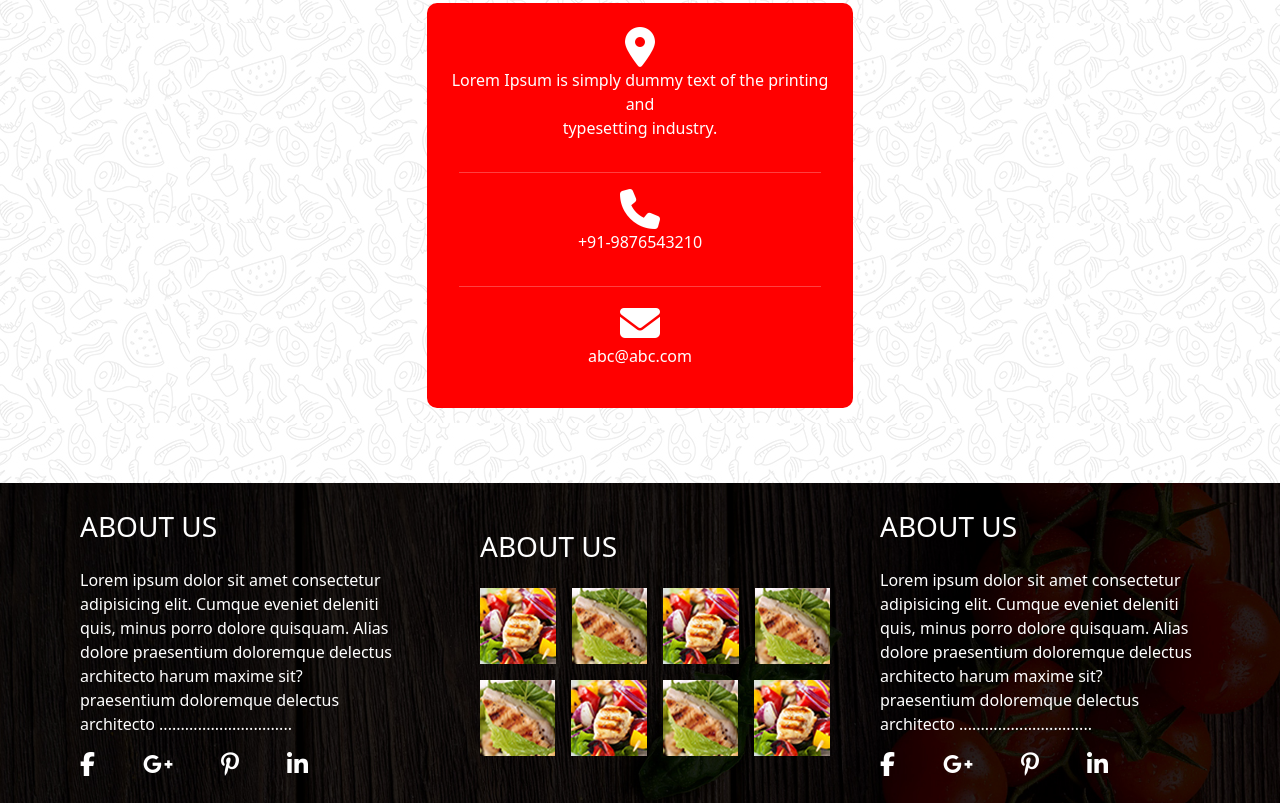
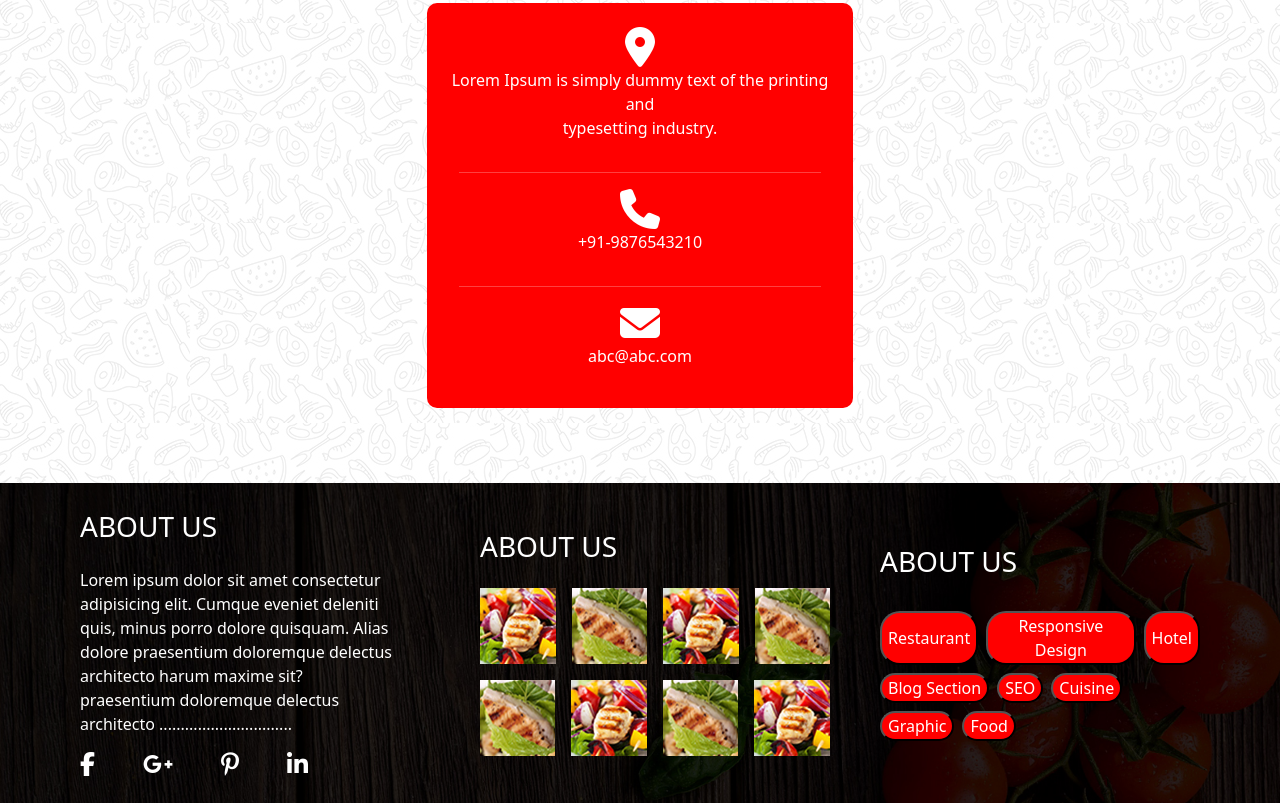
Before and after one commit to IssamJt/projetbts, a website: page index.html in a window 1280 px wide. Shown: the part 6162-6965 px from the top of the page. Drawn offline with nearby package versions, Linux system fonts and the light colour scheme.

Commit message:
fini le footer je dois le mettre en responisive

```diff
--- a/index.html
+++ b/index.html
@@ -1279,8 +1279,8 @@
         </div>
     </section>
 
-    <footer class="d-flex flex-lg-row justify-content-lg-evenly  text-white align-items-center">
-        <div class="footerdiv1 col-3 text-lg-start text-md-center">
+    <footer class="d-flex flex-lg-row flex-column flex-md-wrap justify-content-lg-evenly  text-white align-items-center">
+        <div class="footerdiv1 col-lg-3 col-10 text-lg-start text-md-center">
             <h3 class="mb-lg-4">ABOUT US</h3>
             <p>Lorem ipsum dolor sit amet consectetur adipisicing elit. Cumque eveniet deleniti quis, minus porro dolore
                 quisquam. Alias dolore praesentium doloremque delectus architecto harum maxime sit? praesentium
@@ -1289,7 +1289,7 @@
                     class="fa-brands fa-google-plus-g"></i><i class="fa-brands fa-pinterest-p"></i><i
                     class="fa-brands fa-linkedin-in"></i></div>
         </div>
-        <div class="footerdiv1 col-3 ">
+        <div class="footerdiv2 col-lg-3 col-10 ">
             <h3 class="mb-lg-4">ABOUT US</h3>
             <div class="d-flex flex-lg-row gap-3"><img src="public/images/instragram_gallery_img1.jpg" alt=""><img
                     src="public/images/instragram_gallery_img2.jpg" alt=""><img
@@ -1300,14 +1300,11 @@
                     src="public/images/instragram_gallery_img2.jpg" alt=""><img
                     src="public/images/instragram_gallery_img1.jpg" alt=""></div>
         </div>
-        <div class="footerdiv1 col-3">
+        <div class="footerdiv3 col-lg-3 col-10 d-flex flex-column gap-2">
             <h3 class="mb-lg-4">ABOUT US</h3>
-            <p>Lorem ipsum dolor sit amet consectetur adipisicing elit. Cumque eveniet deleniti quis, minus porro dolore
-                quisquam. Alias dolore praesentium doloremque delectus architecto harum maxime sit? praesentium
-                doloremque delectus architecto ...............................</p>
-            <div class="d-flex flex-lg-row gap-5"><i class="fa-brands fa-facebook-f"></i><i
-                    class="fa-brands fa-google-plus-g"></i><i class="fa-brands fa-pinterest-p"></i><i
-                    class="fa-brands fa-linkedin-in"></i></div>
+            <div class="btnrouge d-flex flex-row gap-2"><button>Restaurant</button> <button>Responsive Design</button> <button>Hotel</button></div>
+            <div class="btnrouge d-flex flex-row gap-2"><button>Blog Section</button> <button>SEO</button> <button>Cuisine</button></div>
+            <div class="btnrouge d-flex flex-row gap-2"><button>Graphic</button> <button>Food</button></div>
         </div>
     </footer>
 
--- a/public/sass/style.sass
+++ b/public/sass/style.sass
@@ -258,6 +258,12 @@ body
         .footerdiv1
             i
                 font-size: 1.5rem
+        .footerdiv3
+            .btnrouge
+                button
+                    background-color: red
+                    border-radius: 20px
+                    color: white
 
 
 
```
Also changed, not shown: public/css/style.css, 1 other file.
